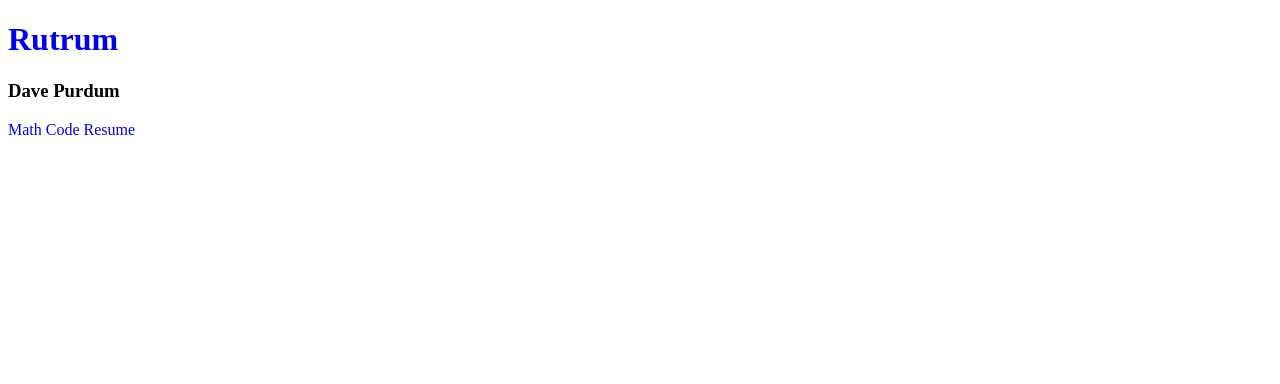
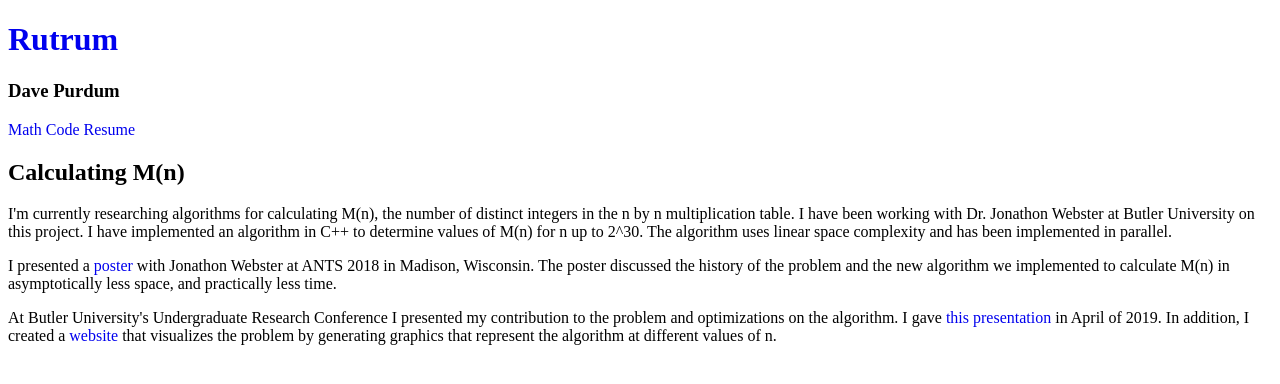
Before and after one commit to rutrum/rutrum.net, a plain HTML site: page math.html in a window 1280 px wide. Drawn offline with Linux system fonts and the light colour scheme.

Commit message:
Add content to math page

```diff
--- a/math.html
+++ b/math.html
@@ -12,5 +12,9 @@
         <a href="./code.html">Code</a>
         <a href="./resume.html">Resume</a>
     </nav>
+    <h2>Calculating M(n)</h2>
+    <p>I'm currently researching algorithms for calculating M(n), the number of distinct integers in the n by n multiplication table.  I have been working with Dr. Jonathon Webster at Butler University on this project.  I have implemented an algorithm in C++ to determine values of M(n) for n up to 2^30.  The algorithm uses linear space complexity and has been implemented in parallel.</p>
+    <p>I presented a <a href="http://www.math.grinnell.edu/~paulhusj/ants2018/ppresent.html">poster</a> with Jonathon Webster at ANTS 2018 in Madison, Wisconsin.  The poster discussed the history of the problem and the new algorithm we implemented to calculate M(n) in asymptotically less space, and practically less time.</p>
+    <p>At Butler University's Undergraduate Research Conference I presented my contribution to the problem and optimizations on the algorithm.  I gave <a href="https://slides.com/rutrum/urc2019/#/">this presentation</a> in April of 2019.  In addition, I created a <a href="https://rutrum.github.io/multiplication-table/">website</a> that visualizes the problem by generating graphics that represent the algorithm at different values of n.</p>
 </body>
 </html>
```
